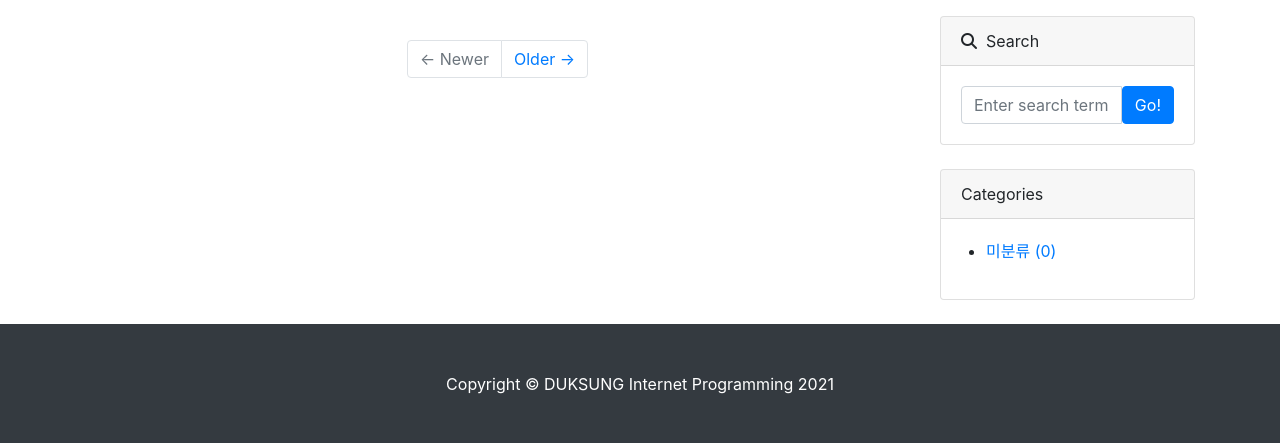
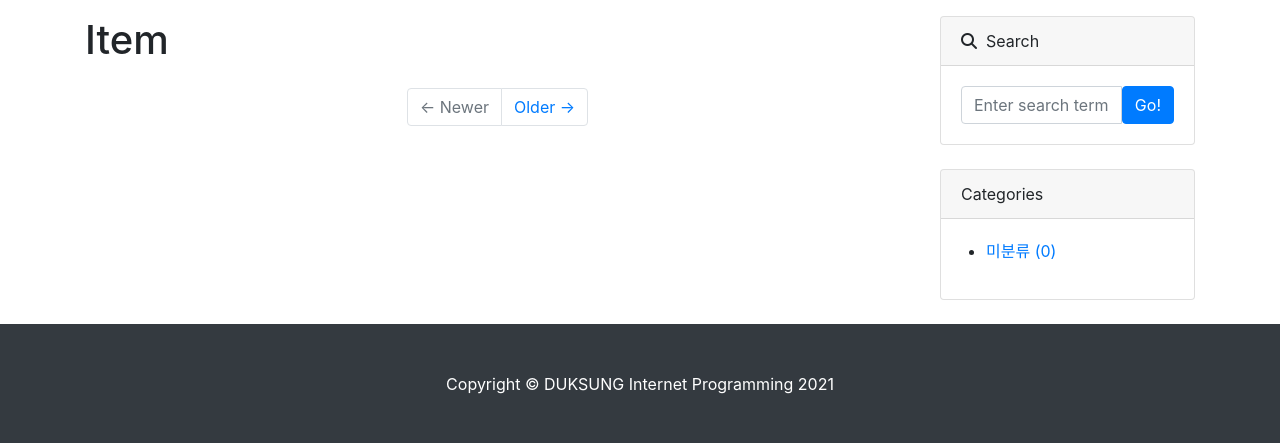
Before and after one commit to C0012S/InternetProgramming_Project, a Django app: page /mall/ in a window 1280 px wide. Shown: the part 56-499 px from the top of the page. Run offline with Django 4.2, Linux system fonts and the light colour scheme; data that the repository does not hold is empty; some libraries are stand-ins or nearby versions.

Commit message:
카테고리 페이지 만들기

```diff
--- a/mall/models.py
+++ b/mall/models.py
@@ -8,6 +8,9 @@ class Category(models.Model):
 
     def __str__(self):
         return self.category_name
+
+    def get_absolute_url(self):
+        return f'/mall/category/{self.slug}'
 
     class Meta:
         verbose_name_plural = 'Categories'
--- a/mall/templates/mall/base.html
+++ b/mall/templates/mall/base.html
@@ -37,9 +37,9 @@
                 <div class="row">
                     <ul>
                         {% for c in categories %}
-                            <li><a href="#!">{{ c }} ({{ c.item_set.count }})</a></li>
+                            <li><a href="http://127.0.0.1:8000/mall/category/{{ c.slug }}/">{{ c }} ({{ c.item_set.count }})</a></li>
                         {% endfor %}
-                        <li><a href="#!">미분류 ({{ no_category_item_count }})</a></li>
+                        <li><a href="http://127.0.0.1:8000/mall/category/no_category/">미분류 ({{ no_category_item_count }})</a></li>
                     </ul>
                 </div>
             </div>
--- a/mall/templates/mall/item_list.html
+++ b/mall/templates/mall/item_list.html
@@ -1,5 +1,8 @@
 {% extends 'mall/base.html' %}
 {% block main_area %}
+          <h1>
+              Item {% if category %} <span class="badge bg-secondary">{{ category }}</span> {% endif %}
+          </h1>
           {% for i in item_list %}
               <!-- Blog post-->
               <div class="card mb-4" id="item-{{ i.pk }}">
--- a/mall/urls.py
+++ b/mall/urls.py
@@ -2,9 +2,7 @@ from django.urls import path
 from . import views
 
 urlpatterns = [ # 서버IP/mall/
-#    path('', views.index),
-#    path('<int:pk>/', views.single_item_page),
-
     path('', views.ItemList.as_view()),
     path('<int:pk>/', views.ItemDetail.as_view()),
+    path('category/<str:slug>/', views.category_page),
 ]
--- a/mall/views.py
+++ b/mall/views.py
@@ -26,3 +26,19 @@ class ItemDetail(DetailView) :
         return context
 
 # item_detail.html
+
+def category_page(request, slug):
+    if slug == 'no_category':
+        category = '미분류'
+        item_list = Item.objects.filter(category=None)
+    else:
+        category = Category.objects.get(slug=slug)
+        item_list = Item.objects.filter(category=category)
+    return render(request, 'mall/item_list.html',
+                  {
+                      'item_list' : item_list,
+                      'categories' : Category.objects.all(),
+                      'no_category_item_count' : Item.objects.filter(category=None).count(),
+                      'category' : category
+                  }
+                  )
```
